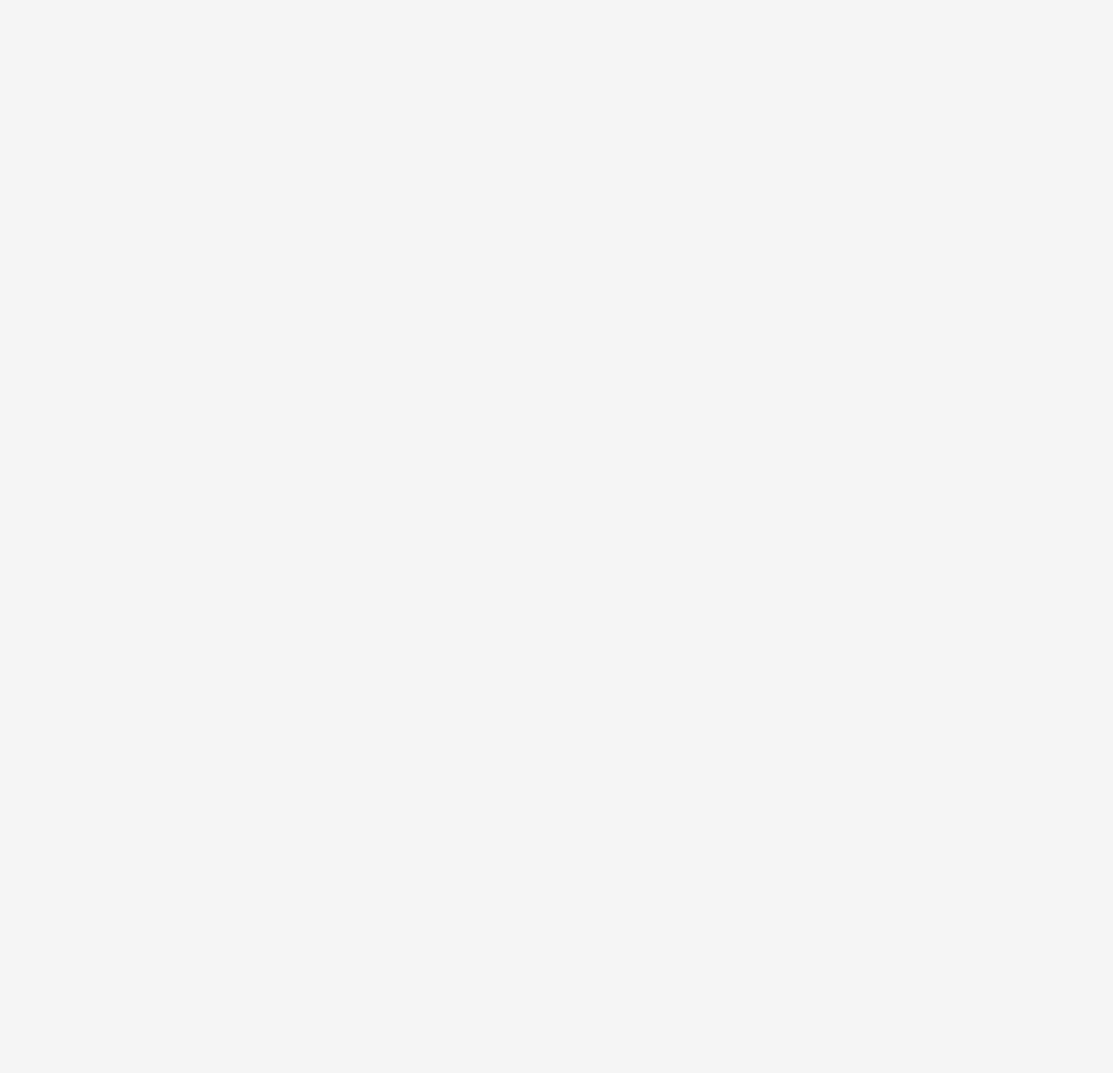
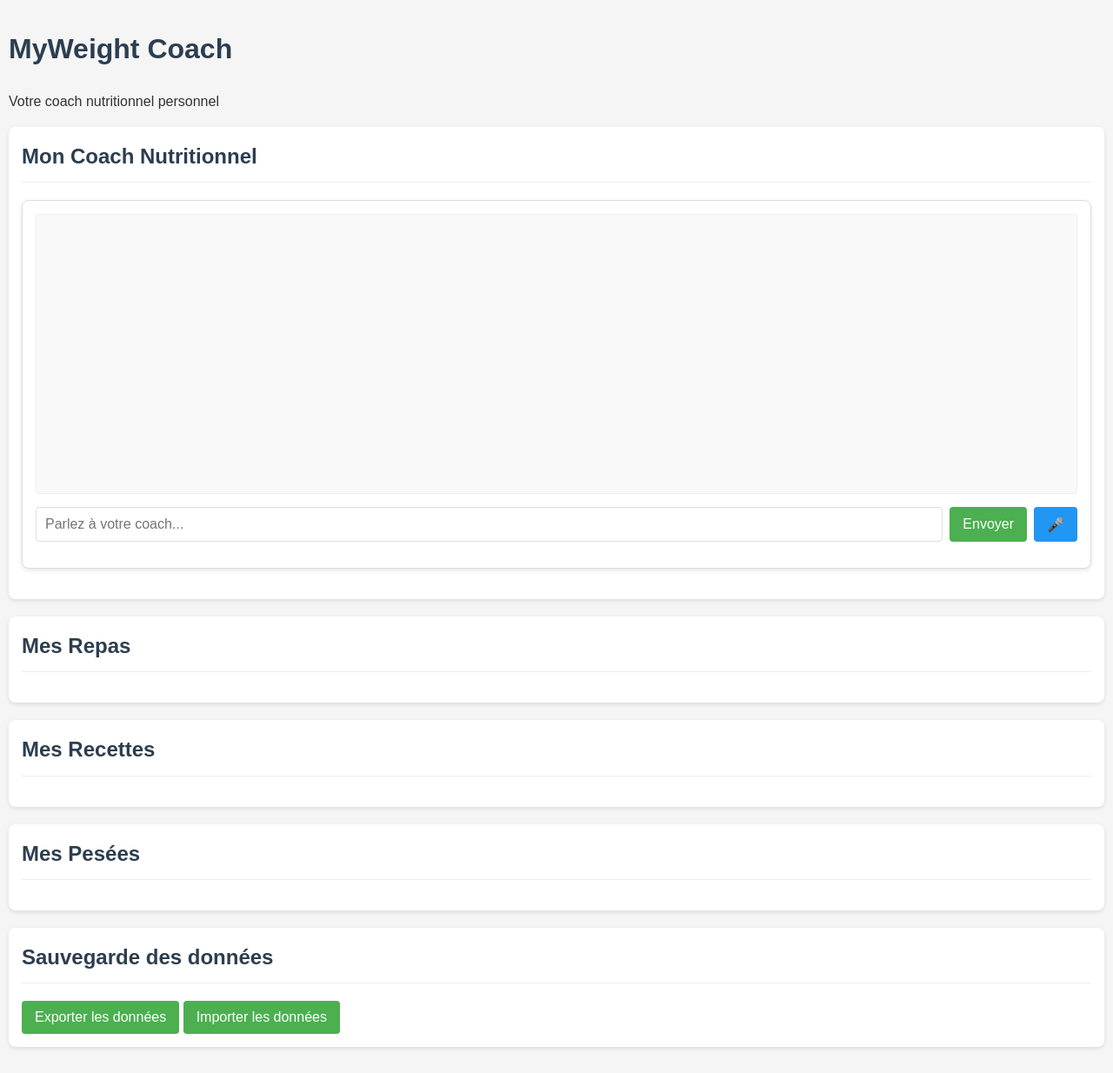
Before and after one commit to jallynlullo/myweight-coach, a plain HTML site: page index.html in a window 1280 px wide. Shown: the whole page at 87% size. Before the commit the page ends 800 px from the top, so only its background shows below. Drawn offline with Linux system fonts and the light colour scheme.

Commit message:
Update index.html

```diff
--- a/index.html
+++ b/index.html
@@ -1,46 +1,64 @@
-<!doctype html>
+<!DOCTYPE html>
 <html lang="fr">
-
 <head>
   <meta charset="UTF-8">
+  <meta name="viewport" content="width=device-width, initial-scale=1.0">
+  <meta name="theme-color" content="#4CAF50">
+  <title>MyWeight Coach</title>
+  <link rel="manifest" href="manifest.webmanifest">
+  <link rel="stylesheet" href="src/style.css">
+</head>
+<body>
+  <div class="container">
+    <!-- En-tête de l'application -->
+    <header>
+      <h1>MyWeight Coach</h1>
+      <p>Votre coach nutritionnel personnel</p>
+    </header>
 
-  <meta
-    name="viewport"
-    content="width=device-width,initial-scale=1,viewport-fit=cover"
-  >
+    <!-- Section du chat IA -->
+    <section class="section">
+      <h2>Mon Coach Nutritionnel</h2>
+      <div id="chat-container">
+        <div id="chat-messages"></div>
+        <div id="chat-input-container">
+          <input type="text" id="user-input" placeholder="Parlez à votre coach..." autocomplete="off" />
+          <button id="send-button">Envoyer</button>
+          <button id="voice-button" title="Reconnaissance vocale">🎤</button>
+        </div>
+        <div id="chat-actions"></div>
+      </div>
+    </section>
 
-  <meta
-    name="theme-color"
-    content="#101828"
-  >
+    <!-- Section des repas -->
+    <section class="section">
+      <h2>Mes Repas</h2>
+      <ul id="meals-list" class="list"></ul>
+    </section>
 
-  <meta
-    name="description"
-    content="MyWeight Coach — ton coach alimentaire personnel"
-  >
+    <!-- Section des recettes -->
+    <section class="section">
+      <h2>Mes Recettes</h2>
+      <ul id="recipes-list" class="list"></ul>
+    </section>
 
-  <link
-    rel="manifest"
-    href="manifest.webmanifest"
-  >
+    <!-- Section des pesées -->
+    <section class="section">
+      <h2>Mes Pesées</h2>
+      <ul id="weights-list" class="list"></ul>
+    </section>
 
-  <link
-    rel="stylesheet"
-    href="src/style.css?v=4"
-  >
+    <!-- Section de sauvegarde -->
+    <section class="section">
+      <h2>Sauvegarde des données</h2>
+      <div>
+        <button id="export-button">Exporter les données</button>
+        <button id="import-button">Importer les données</button>
+        <input type="file" id="import-file" accept=".json" style="display: none;" />
+      </div>
+    </section>
+  </div>
 
-  <title>MyWeight Coach</title>
-</head>
-
-<body>
-
-  <div id="app"></div>
-
-  <script
-    type="module"
-    src="src/main.js?v=4"
-  ></script>
-
+  <script src="src/main.js"></script>
 </body>
-
 </html>
```
